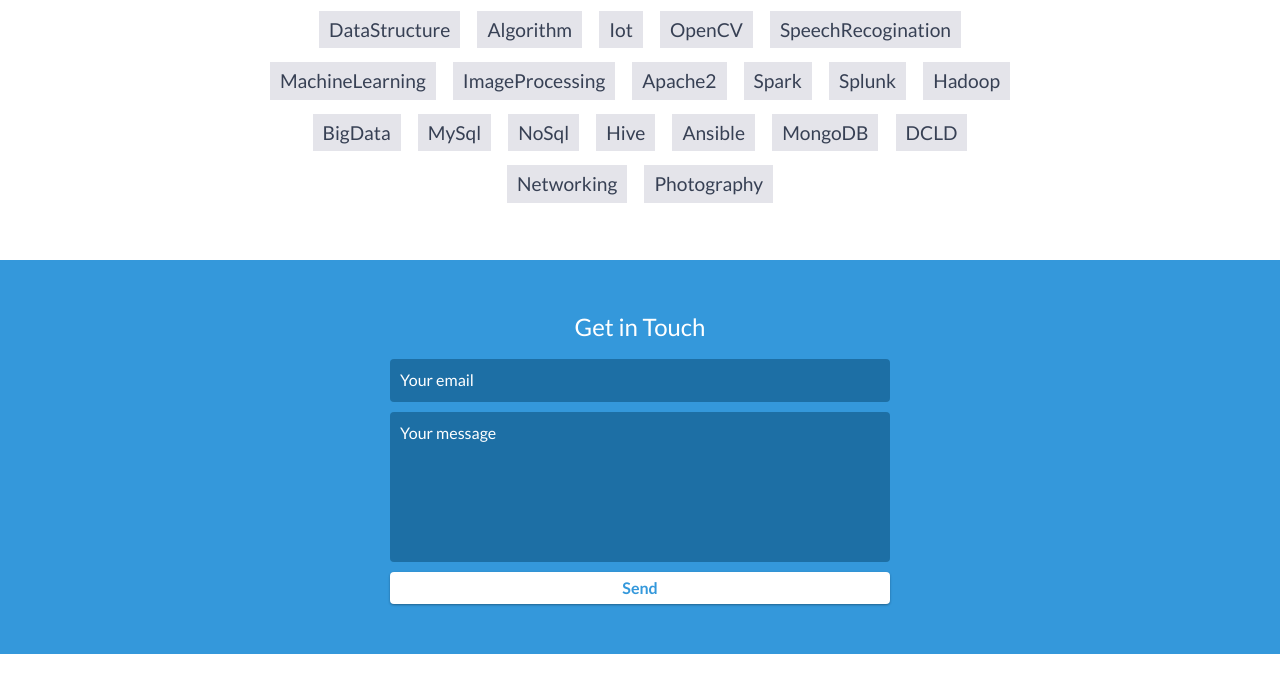
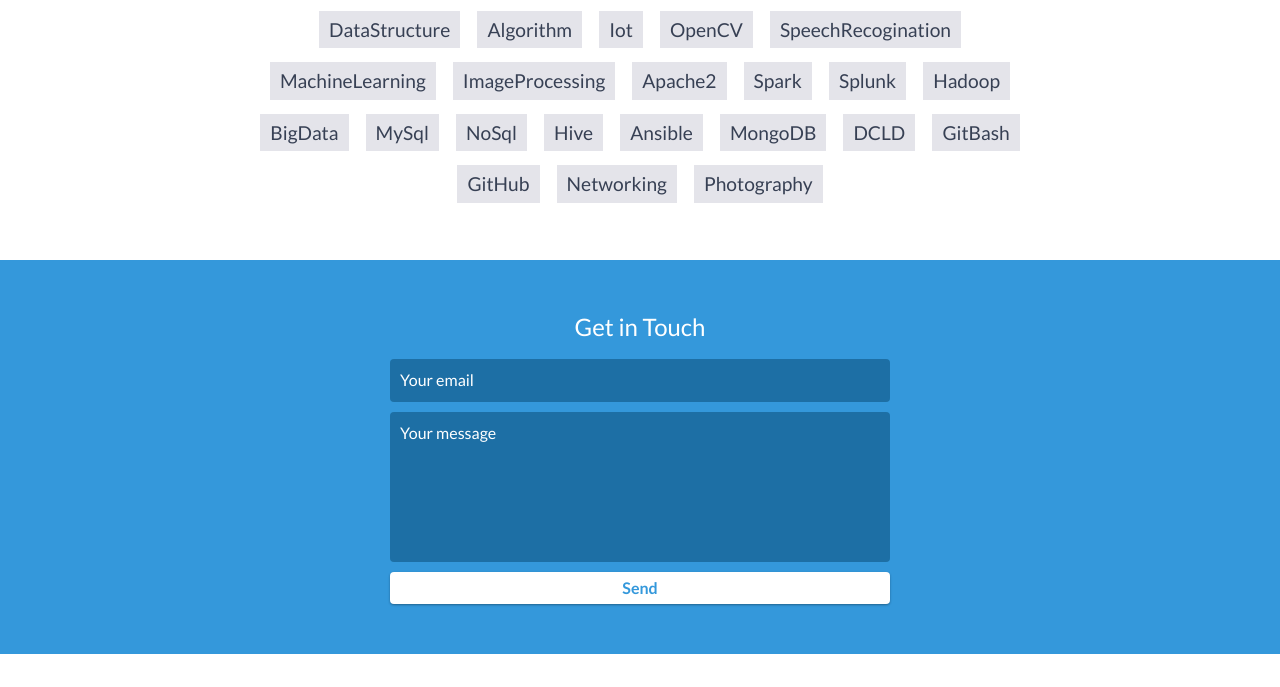
Before and after one commit to theraviprakash/theraviprakash.github.io, a plain HTML site: page index.html in a window 1280 px wide. Shown: the part 3079-3766 px from the top of the page. Drawn offline with nearby package versions, Linux system fonts and the light colour scheme.

Commit message:
Update index.html

```diff
--- a/index.html
+++ b/index.html
@@ -212,6 +212,8 @@
             <li>Ansible</li>
             <li>MongoDB</li>
             <li>DCLD</li>
+	    <li>GitBash</li>
+		<li>GitHub</li>
             <li>Networking</li>
             <li>Photography</li>
         </ul>
```
